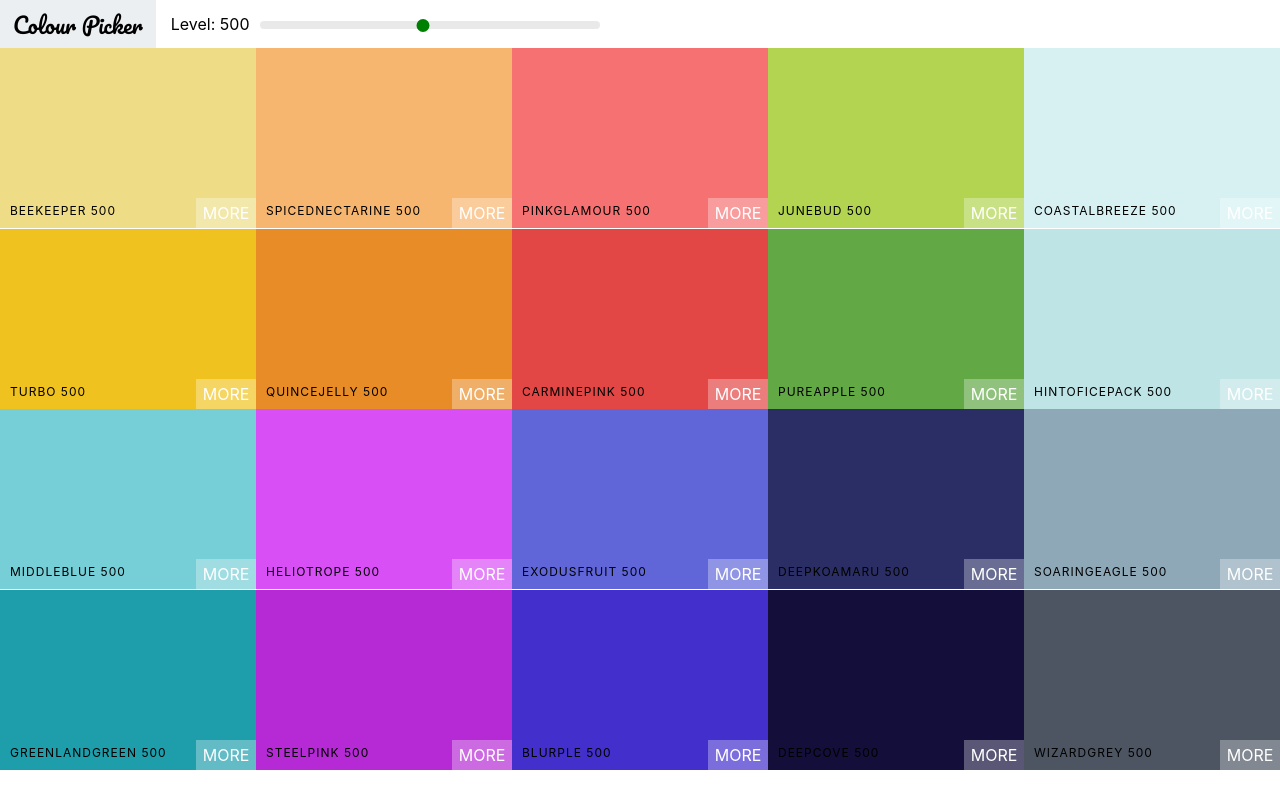
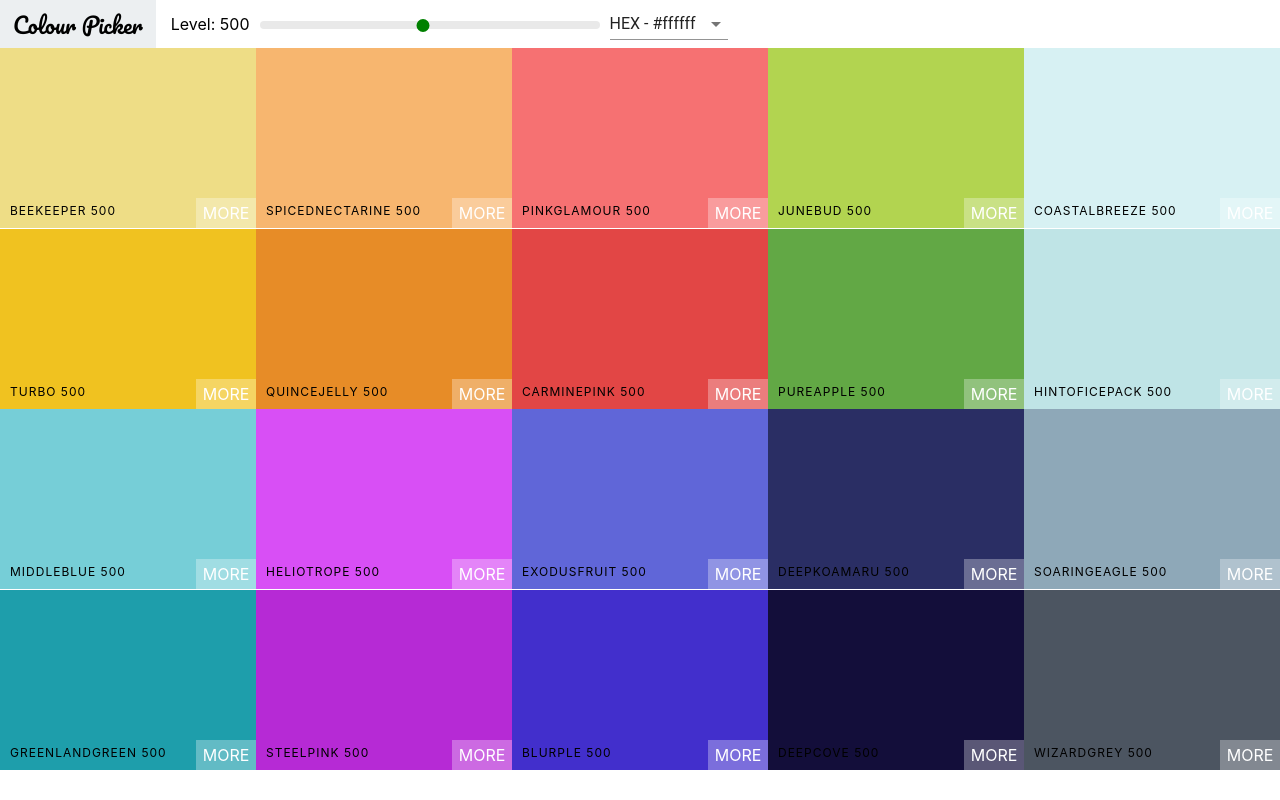
Before and after one commit to hjpunzalan/colour-project, a React (Create React App) app: page / in a window 1280 px wide. Built offline with nearby package versions, Linux system fonts and the light colour scheme.

Commit message:
added Select and Material UI

```diff
--- a/package.json
+++ b/package.json
@@ -3,6 +3,7 @@
   "version": "0.1.0",
   "homepage": "https://hjpunzalan.github.io/colour-project",
   "dependencies": {
+    "@material-ui/core": "^3.9.3",
     "chroma-js": "^2.0.3",
     "gh-pages": "^2.0.1",
     "rc-slider": "^8.6.11",
--- a/src/Navbar.js
+++ b/src/Navbar.js
@@ -1,11 +1,24 @@
 import React, { Component } from 'react';
 import Slider from 'rc-slider';
+import Select from '@material-ui/core/Select';
+import MenuItem from '@material-ui/core/MenuItem';
 import 'rc-slider/assets/index.css';
 import './Navbar.css';
 
 export default class Navbar extends Component {
+	constructor(props) {
+		super(props);
+		this.state = { format: 'hex' };
+		this.handleChange = this.handleChange.bind(this);
+	}
+
+	handleChange(e) {
+		this.setState({ format: e.target.value });
+		this.props.handleChange(e.target.value);
+	}
 	render() {
 		const { changeLevel, level } = this.props;
+		const { format } = this.state;
 		return (
 			<nav className="Navbar">
 				<div className="logo">
@@ -23,6 +36,13 @@
 						/>
 					</div>
 				</div>
+				<div className="select-container">
+					<Select value={format} onChange={this.handleChange}>
+						<MenuItem value="hex">HEX - #ffffff</MenuItem>
+						<MenuItem value="rgb">RGB - rgb(255,255,255)</MenuItem>
+						<MenuItem value="rgba">RGBA - rgb(255,255,255,1.0)</MenuItem>
+					</Select>
+				</div>
 			</nav>
 		);
 	}
--- a/src/Palette.js
+++ b/src/Palette.js
@@ -6,23 +6,32 @@
 export default class Pallete extends Component {
 	constructor(props) {
 		super(props);
-		this.state = { level: 500 };
+		this.state = { level: 500, format: 'hex' };
 		this.changeLevel = this.changeLevel.bind(this);
+		this.changeFormat = this.changeFormat.bind(this);
 	}
 
 	changeLevel(level) {
 		this.setState({ level });
 	}
 
+	changeFormat(val) {
+		this.setState({ format: val });
+	}
+
 	render() {
 		const colors = this.props.palette.colors;
-		const { level } = this.state;
+		const { level, format } = this.state;
 		const colorBoxes = colors[level].map(box => (
-			<ColorBox background={box.hex} name={box.name} />
+			<ColorBox background={box[format]} name={box.name} />
 		));
 		return (
 			<div className="Palette">
-				<Navbar level={level} changeLevel={this.changeLevel} />
+				<Navbar
+					handleChange={this.changeFormat}
+					level={level}
+					changeLevel={this.changeLevel}
+				/>
 				{/* Navbar goes here */}
 				<div className="Palette-colors">{colorBoxes}</div>
 				{/* footer */}
```
Also changed, not shown: 1 other file (tests, documents, lock files or other folders).
